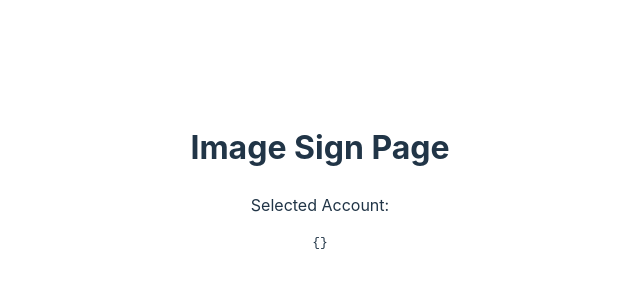
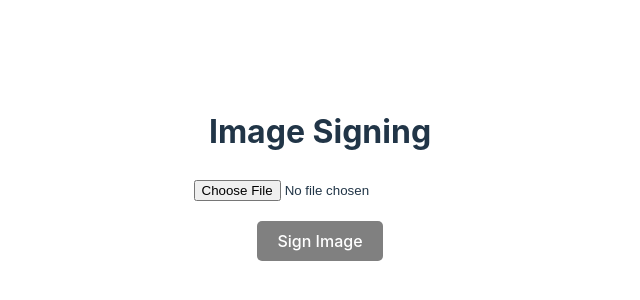
Before and after one commit to karenepitaya/image-signature, a Vue app in the folder client/: page /sign in a window 1280 px wide. Shown: the part 216-516 px from the top of the page, without its empty margins (320-960 px from the left). Built offline with nearby package versions, Linux system fonts and the light colour scheme.

Commit message:
Upload successfully

```diff
--- /dev/null
+++ b/client/src/components/ButtonSection.vue
@@ -0,0 +1,55 @@
+<template>
+    <div class="button-section">
+        <button :disabled="!isUploaded" @click="requestSign">
+            Sign Image
+        </button>
+    </div>
+</template>
+
+<script>
+export default {
+    props: {
+        isUploaded: {
+            type: Boolean,
+            required: true,
+        },
+    },
+    methods: {
+        requestSign() {
+            if (!this.isUploaded) {
+                alert('Please upload an image first!');
+                return;
+            }
+            this.$emit('sign-request'); // 通知父组件发起签名请求
+        },
+    },
+};
+</script>
+
+<style scoped>
+button {
+  padding: 10px 20px;
+  background-color: #4A64E3; /* 按钮背景色 */
+  color: white; /* 按钮字体颜色 */
+  border: none;
+  border-radius: 5px;
+  cursor: pointer;
+  font-size: 1rem;
+  transition: background-color 0.3s ease, transform 0.1s ease; /* 添加过渡效果 */
+  align-self: center; /* 垂直居中对齐 */
+}
+
+button:hover {
+  background-color: #3a52c1;
+}
+
+button:active {
+  transform: scale(0.95); /* 点击时缩小按钮 */
+  background-color: #2e3b8e; /* 点击时改变背景色 */
+}
+
+button:disabled {
+    background-color: grey;
+    cursor: not-allowed;
+}
+</style>
--- a/client/src/components/ImageSignPage.vue
+++ b/client/src/components/ImageSignPage.vue
@@ -1,20 +1,62 @@
 <template>
-    <div>
-        <h1>Image Sign Page</h1>
-        <p>Selected Account:</p>
-        <pre>{{ account }}</pre>
-        <!-- 在这里可以继续实现签名功能 -->
+    <div class="image-sign-page">
+        <h1>Image Signing</h1>
+        <!-- 图片上传区 -->
+        <UploadSection @upload-success="handleUploadSuccess" @upload-failure="handleUploadFailure" />
+        <!-- 按钮区 -->
+        <ButtonSection :is-uploaded="isUploaded" @sign-request="handleSignRequest" />
+        <!-- 信息展示区 -->
+        <InfoSection :message="infoMessage" />
     </div>
 </template>
 
 <script>
+import UploadSection from './UploadSection.vue';
+import ButtonSection from './ButtonSection.vue';
+import InfoSection from './InfoSection.vue';
+
 export default {
+    components: { UploadSection, ButtonSection, InfoSection },
+    data() {
+        return {
+            isUploaded: false, // 上传成功状态
+            infoMessage: '', // 信息展示
+            imageHash: '', // 存储上传成功的哈希值
+        };
+    },
     name: "ImageSign",
     props: {
         account: {
             type: Object,
             required: true
         }
+    },
+    methods: {
+        // 上传成功的回调
+        handleUploadSuccess(hash) {
+            this.imageHash = hash; // 存储上传成功的哈希值
+            this.isUploaded = true; // 更新上传成功状态
+            this.infoMessage = `Upload successful! Image hash: ${hash}`;
+        },
+        // 上传失败的回调
+        handleUploadFailure(error) {
+            this.isUploaded = false;
+            this.infoMessage = `Upload failed: ${error}`;
+        },
+        // 签名请求的回调
+        async handleSignRequest() {
+            try {
+                const response = await this.$axios.post('/sign', {
+                    privateKey: this.account.privateKey,
+                    address: this.account.address,
+                    accountIndex: this.account.index,
+                    hash: this.imageHash,
+                });
+                this.infoMessage = `Sign successful: ${response.data.message}`;
+            } catch (error) {
+                this.infoMessage = `Sign failed: ${error.response?.data?.error || error.message}`;
+            }
+        },
     }
 };
 </script>
--- /dev/null
+++ b/client/src/components/InfoSection.vue
@@ -0,0 +1,23 @@
+<template>
+    <div class="info-section">
+        <p>{{ message }}</p>
+    </div>
+</template>
+
+<script>
+export default {
+    props: {
+        message: {
+            type: String,
+            required: true,
+        },
+    },
+};
+</script>
+
+<style scoped>
+.info-section {
+    margin-top: 20px;
+    color: green;
+}
+</style>
--- /dev/null
+++ b/client/src/components/UploadSection.vue
@@ -0,0 +1,37 @@
+<template>
+    <div class="upload-section">
+        <input type="file" @change="uploadImage" accept="image/*" />
+    </div>
+</template>
+
+<script>
+export default {
+    methods: {
+        async uploadImage(event) {
+            const file = event.target.files[0];
+            if (!file) return;
+
+            try {
+                const formData = new FormData();
+                formData.append('image', file);
+
+                const response = await this.$axios.post('http://localhost:3000/api/upload', formData, {
+                    headers: {
+                        'Content-Type': 'multipart/form-data',
+                    },
+                });
+
+                this.$emit('upload-success', response.data.hash); // 通知父组件上传成功
+            } catch (error) {
+                this.$emit('upload-failure', error.response?.data?.error || error.message); // 通知父组件上传失败
+            }
+        },
+    },
+};
+</script>
+
+<style scoped>
+.upload-section {
+    margin: 20px 0;
+}
+</style>
--- a/client/src/main.js
+++ b/client/src/main.js
@@ -2,7 +2,8 @@ import { createApp } from 'vue'
 import './style.css'
 import App from './App.vue'
 import router from './router';  // 引入路由
+import axios from 'axios';
 
-createApp(App)
-    .use(router)  // 使用路由
-    .mount('#app')
+const app = createApp(App);
+app.config.globalProperties.$axios = axios;  // 将axios挂载到全局
+app.use(router).mount('#app');
```
